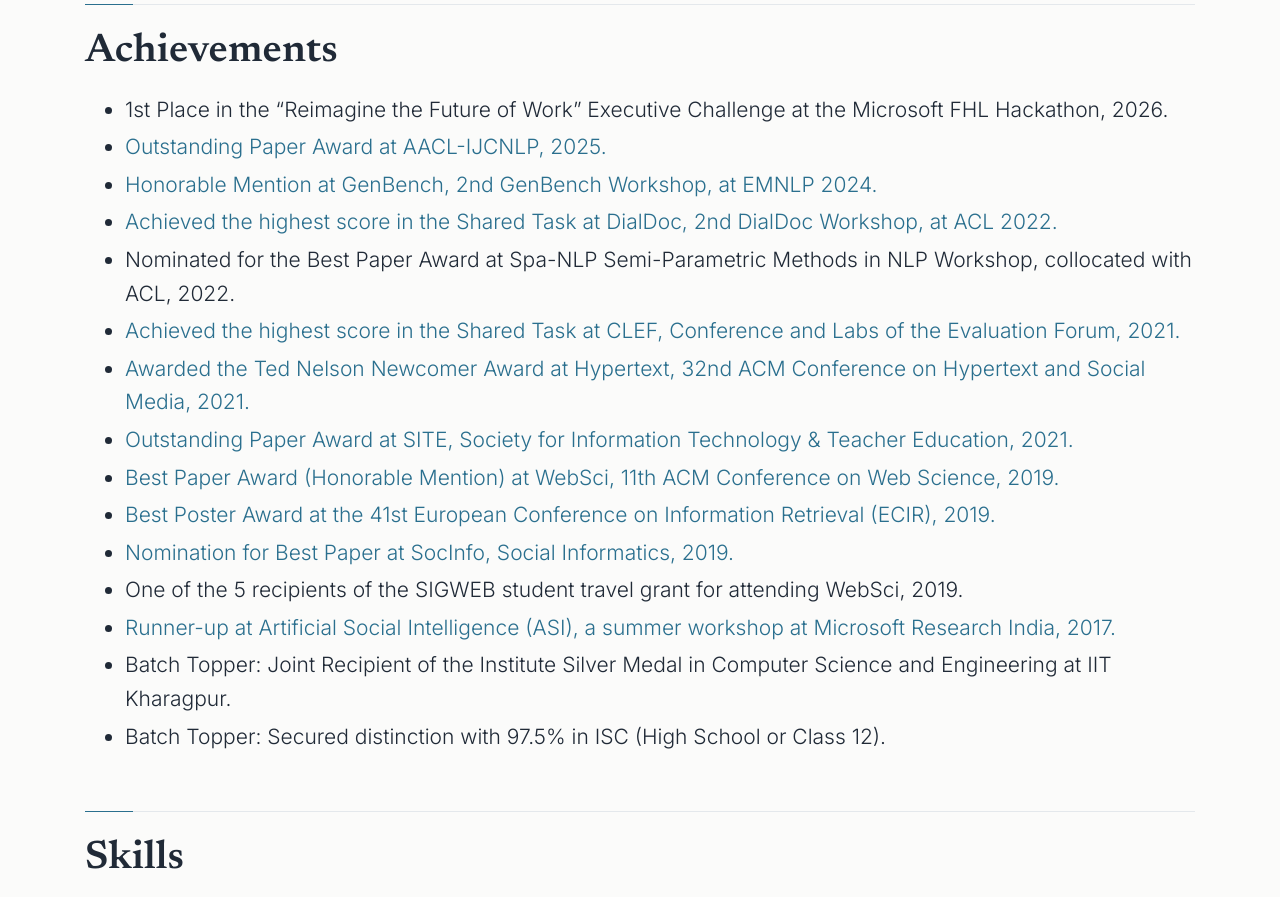
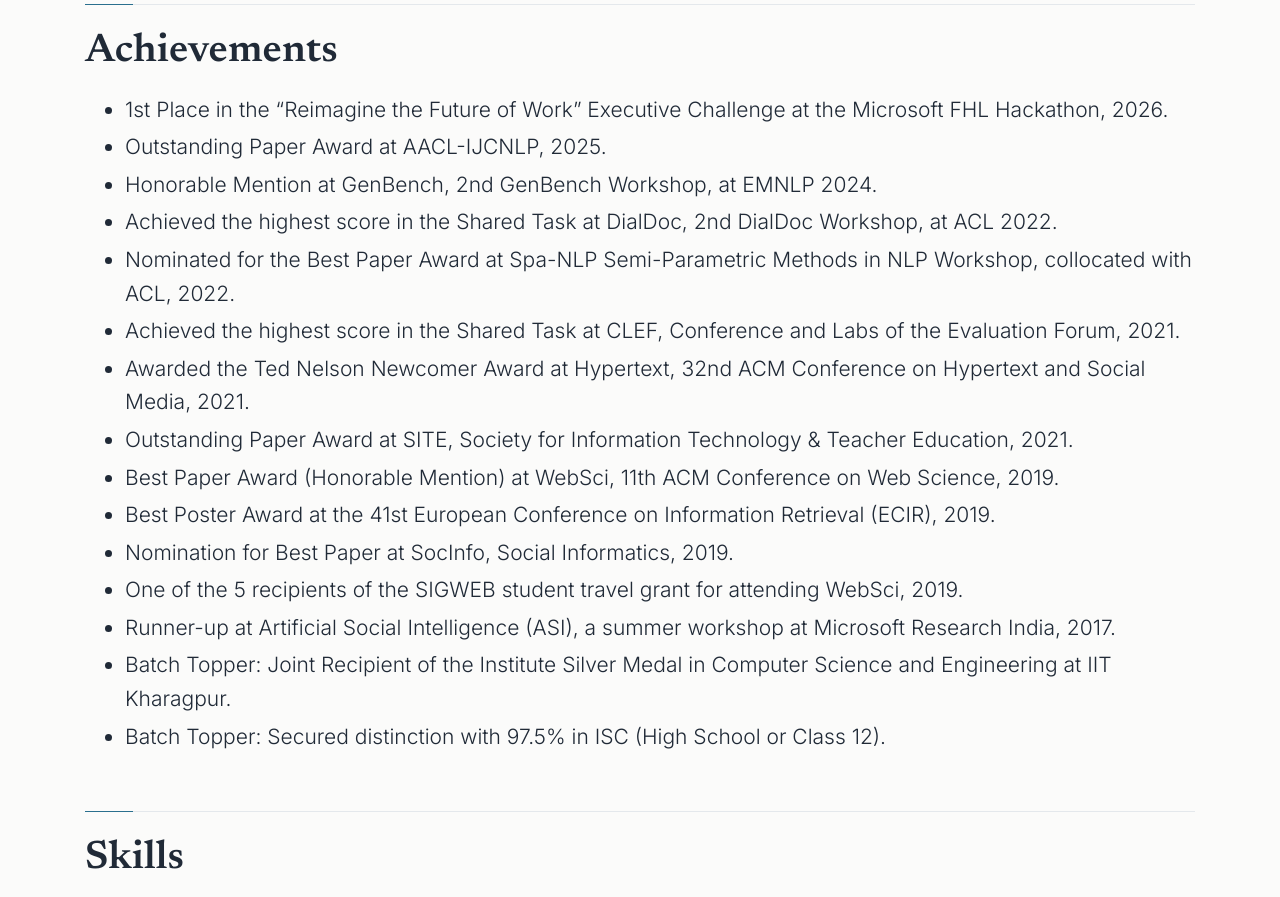
Before and after one commit to ShoRit/ShoRit.github.io, a plain HTML site: page index.html in a window 1280 px wide. Shown: the part 6140-7037 px from the top of the page. Drawn offline with Linux system fonts and the light colour scheme.

Commit message:
Show achievements as plain text (no evidence links)
Co-Authored-By: Claude Sonnet 5.5 <noreply@anthropic.com>

```diff
--- a/index.html
+++ b/index.html
@@ -1009,18 +1009,18 @@
 
             <ul>
                 <li>1st Place in the &ldquo;Reimagine the Future of Work&rdquo; Executive Challenge at the Microsoft FHL Hackathon, 2026.</li>
-                <li><a target="_blank" href="images/awards/aacl-2025.jpg">Outstanding Paper Award at AACL-IJCNLP, 2025.</a></li>
-                <li><a target="_blank" href="images/awards/genbench-2024.jpg">Honorable Mention at GenBench, 2nd GenBench Workshop, at EMNLP 2024.</a></li>
-                <li><a target="_blank" href="images/awards/dialdoc-2022.png">Achieved the highest score in the Shared Task at DialDoc, 2nd DialDoc Workshop, at ACL 2022.</a></li>
+                <li>Outstanding Paper Award at AACL-IJCNLP, 2025.</li>
+                <li>Honorable Mention at GenBench, 2nd GenBench Workshop, at EMNLP 2024.</li>
+                <li>Achieved the highest score in the Shared Task at DialDoc, 2nd DialDoc Workshop, at ACL 2022.</li>
                 <li>Nominated for the Best Paper Award at Spa-NLP Semi-Parametric Methods in NLP Workshop, collocated with ACL, 2022.</li>
-                <li><a target="_blank" href="https://ceur-ws.org/Vol-2936/paper-58.pdf">Achieved the highest score in the Shared Task at CLEF, Conference and Labs of the Evaluation Forum, 2021.</a></li>
-                <li><a target="_blank" href="images/awards/hypertext-2021.png">Awarded the Ted Nelson Newcomer Award at Hypertext, 32nd ACM Conference on Hypertext and Social Media, 2021.</a></li>
-                <li><a target="_blank" href="images/awards/site-2021.png">Outstanding Paper Award at SITE, Society for Information Technology &amp; Teacher Education, 2021.</a></li>
-                <li><a target="_blank" href="images/awards/websci-2019.jpg">Best Paper Award (Honorable Mention) at WebSci, 11th ACM Conference on Web Science, 2019.</a></li>
-                <li><a target="_blank" href="images/awards/ecir-2019.jpg">Best Poster Award at the 41st European Conference on Information Retrieval (ECIR), 2019.</a></li>
-                <li><a target="_blank" href="images/awards/socinfo-2019.jpg">Nomination for Best Paper at SocInfo, Social Informatics, 2019.</a></li>
+                <li>Achieved the highest score in the Shared Task at CLEF, Conference and Labs of the Evaluation Forum, 2021.</li>
+                <li>Awarded the Ted Nelson Newcomer Award at Hypertext, 32nd ACM Conference on Hypertext and Social Media, 2021.</li>
+                <li>Outstanding Paper Award at SITE, Society for Information Technology &amp; Teacher Education, 2021.</li>
+                <li>Best Paper Award (Honorable Mention) at WebSci, 11th ACM Conference on Web Science, 2019.</li>
+                <li>Best Poster Award at the 41st European Conference on Information Retrieval (ECIR), 2019.</li>
+                <li>Nomination for Best Paper at SocInfo, Social Informatics, 2019.</li>
                 <li>One of the 5 recipients of the SIGWEB student travel grant for attending WebSci, 2019.</li>
-                <li><a target="_blank" href="https://www.microsoft.com/en-us/research/event/microsoft-research-india-summer-school-artificial-social-intelligence/">Runner-up at Artificial Social Intelligence (ASI), a summer workshop at Microsoft Research India, 2017.</a></li>
+                <li>Runner-up at Artificial Social Intelligence (ASI), a summer workshop at Microsoft Research India, 2017.</li>
                 <li>Batch Topper: Joint Recipient of the Institute Silver Medal in Computer Science and Engineering at IIT Kharagpur.</li>
                 <li>Batch Topper: Secured distinction with 97.5% in ISC (High School or Class 12).</li>
             </ul>
```
